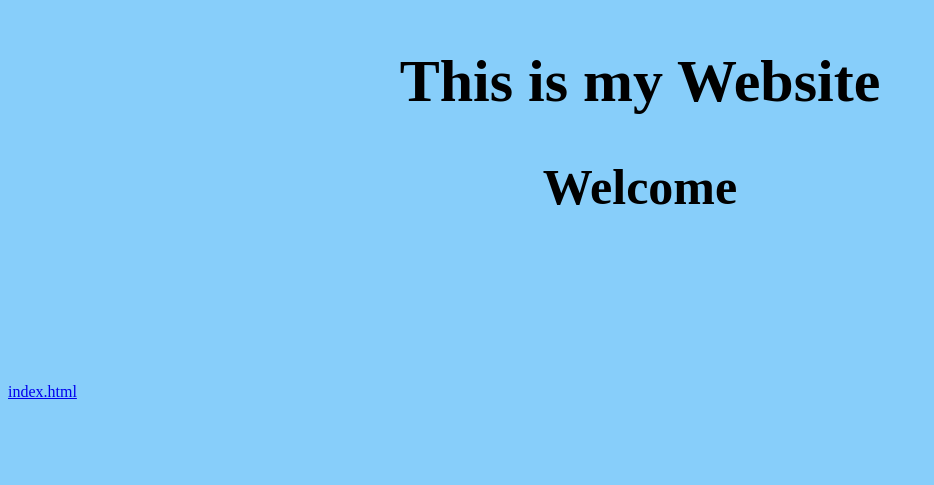
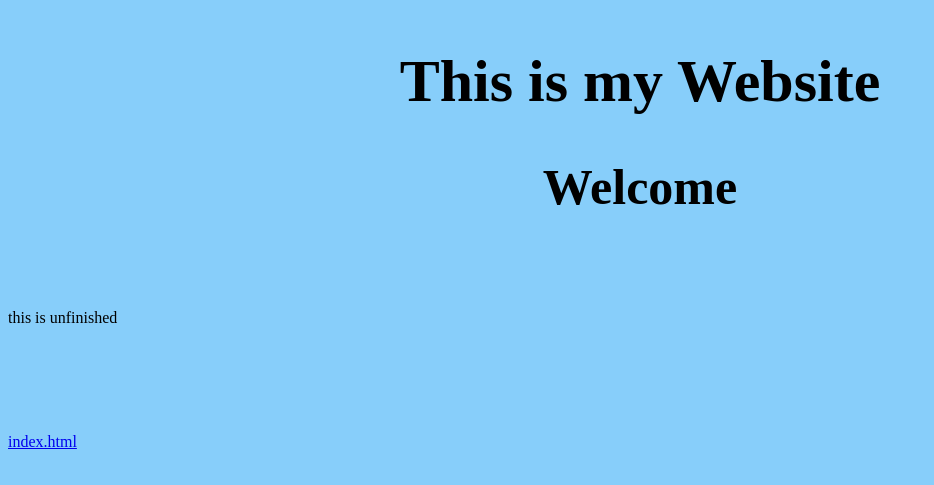
Before and after one commit to justmetom/mywebsite, a plain HTML site: page index.html in a window 1280 px wide. Shown: the part 163-648 px from the top of the page, without its empty margins (0-934 px from the left). Drawn offline with Linux system fonts and the light colour scheme.

Commit message:
Add files via upload

```diff
--- a/index.html
+++ b/index.html
@@ -19,6 +19,7 @@
  <h2>Welcome</h2>   <!--and this-->
  <br>
  <br>
+ <p>this is unfinished</p>
  <br>
  <br>
  <br>
```
